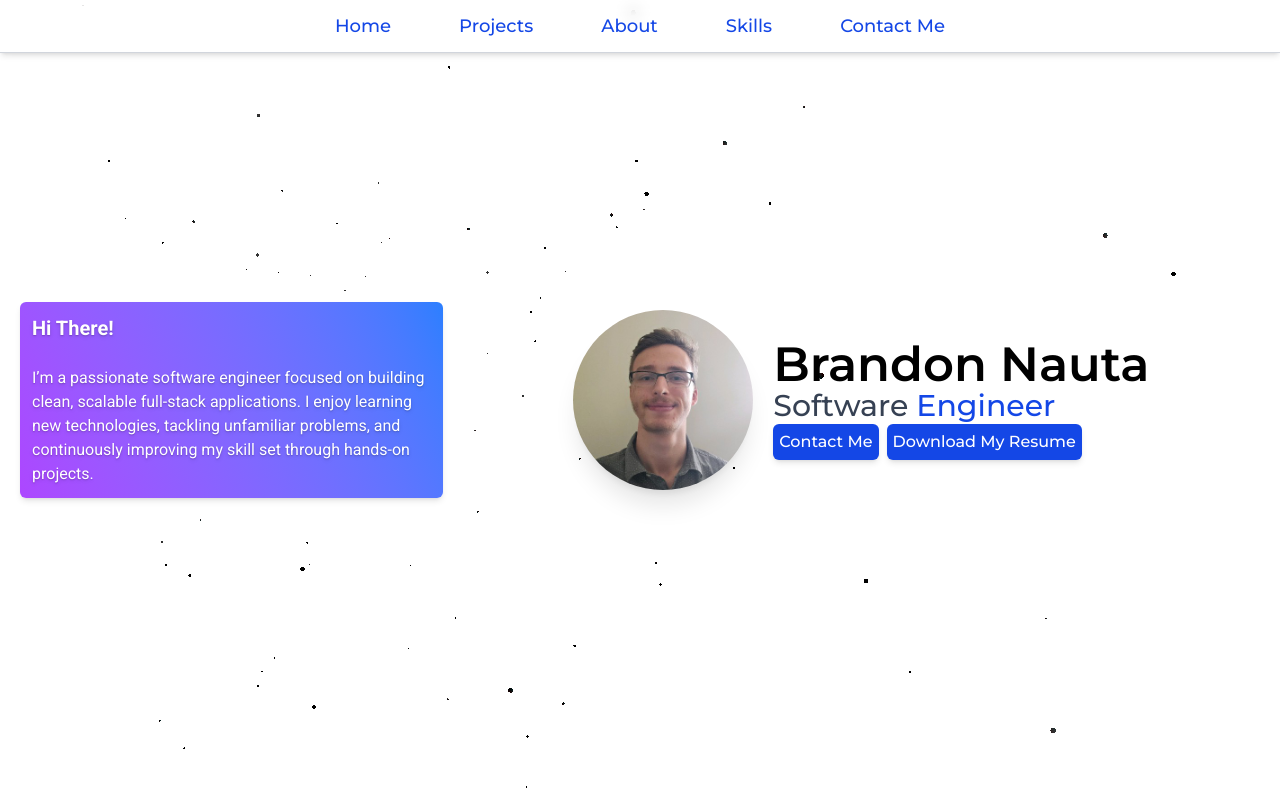
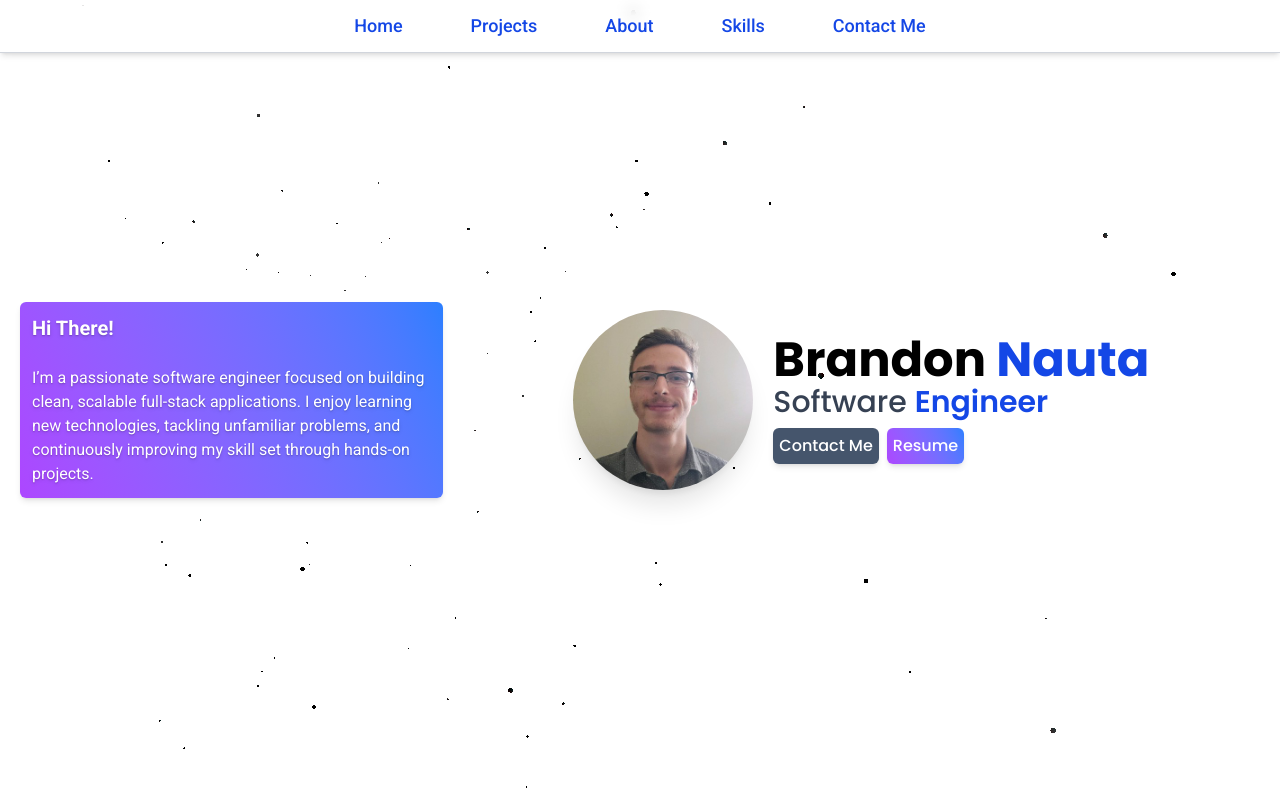
Before and after one commit to TheLuckyman30/portfolio, a React (Vite) app: page / in a window 1280 px wide. Shown: the top 799 px of the page. Built offline with nearby package versions, Linux system fonts and the light colour scheme.

Commit message:
Restyled call to action buttons

```diff
--- a/src/App.tsx
+++ b/src/App.tsx
@@ -57,7 +57,7 @@ function App() {
               key={section.id}
               className="flex flex-col gap-10 scroll-m-30"
             >
-              <h1 className="font-semibold font-montserrat text-center text-4xl sm:text-5xl text-blue-500">
+              <h1 className="font-bold font-poppins text-center text-4xl sm:text-5xl text-blue-500">
                 {section.name}
               </h1>
               {section.element}
--- a/src/components/common-ui/Button.tsx
+++ b/src/components/common-ui/Button.tsx
@@ -16,7 +16,6 @@ export function Button({
     primary: "button-primary-color",
     secondary: "button-secondary-color",
   };
-
   return (
     <button {...buttonParams} className={`button ${colorClasses[variant]}`}>
       {children}
--- a/src/css/components/common-ui/button.css
+++ b/src/css/components/common-ui/button.css
@@ -11,19 +11,21 @@
 
 .button-secondary-color {
   @apply text-white
-  bg-blue-700
-  hover:bg-blue-800;
+  bg-slate-600
+  hover:bg-slate-700;
 }
 
 .button {
   @apply cursor-pointer
+  text-sm
   shadow-md
   font-medium
   p-1.5
   rounded-md
   duration-75
   whitespace-nowrap
-  hover:scale-103;
+  hover:scale-103
+  sm:text-base;
 }
 
 .button:disabled {
--- a/src/css/sections/home.css
+++ b/src/css/sections/home.css
@@ -21,7 +21,7 @@
   z-5
   flex
   flex-col
-  font-montserrat
+  font-poppins
   gap-15
   justify-center
   items-center
@@ -72,13 +72,14 @@
 }
 
 .home-name {
-  @apply font-semibold
+  @apply font-bold
   text-2xl;
 }
 
 .home-descriptors {
   @apply text-xl
   font-medium
+  mb-2
   text-gray-700;
 }
 
--- a/src/css/themes/fonts.css
+++ b/src/css/themes/fonts.css
@@ -3,4 +3,5 @@
 @theme {
   --font-roboto: "Roboto", sans-serif;
   --font-montserrat: "Montserrat", sans-serif;
+  --font-poppins: "Poppins", sans-serif;
 }
--- a/src/index.css
+++ b/src/index.css
@@ -1,5 +1,6 @@
 @import url("https://fonts.googleapis.com/css2?family=Roboto:ital,wght@0,100..900;1,100..900&display=swap");
 @import url("https://fonts.googleapis.com/css2?family=Montserrat:ital,wght@0,100..900;1,100..900&family=Roboto:ital,wght@0,100..900;1,100..900&display=swap");
+@import url("https://fonts.googleapis.com/css2?family=Poppins:ital,wght@0,100;0,200;0,300;0,400;0,500;0,600;0,700;0,800;0,900;1,100;1,200;1,300;1,400;1,500;1,600;1,700;1,800;1,900&display=swap");
 @import "tailwindcss";
 @import "@themes/fonts.css";
 @import "@themes/animations.css";
--- a/src/sections/Home.tsx
+++ b/src/sections/Home.tsx
@@ -43,20 +43,26 @@ export function Home({ scrollToContact }: HomeProps) {
             style={{ backgroundImage: `url(${picOfMe})` }}
           />
           <div>
-            <p className="home-name">Brandon Nauta</p>
+            <p className="home-name">
+              <span>Brandon</span> <span className="text-blue-700">Nauta</span>
+            </p>
             <p className="home-descriptors">
               <span>Software</span>{" "}
-              <span className="text-blue-700">Engineer</span>
+              <span className="text-blue-700 font-semibold">Engineer</span>
             </p>
             <div className="home-buttons">
+              <div className="w-fit">
                 <Button variant={"secondary"} onClick={scrollToContact}>
                   Contact Me
                 </Button>
-              <Button variant={"secondary"}>
+              </div>
+              <div className="w-fit">
+                <Button>
                   <a href={resume} download="bnauta-resume">
-                  Download My Resume
+                    Resume
                   </a>
                 </Button>
+              </div>
             </div>
           </div>
         </div>
```
Lines whose indentation alone changed are shown as unchanged.
